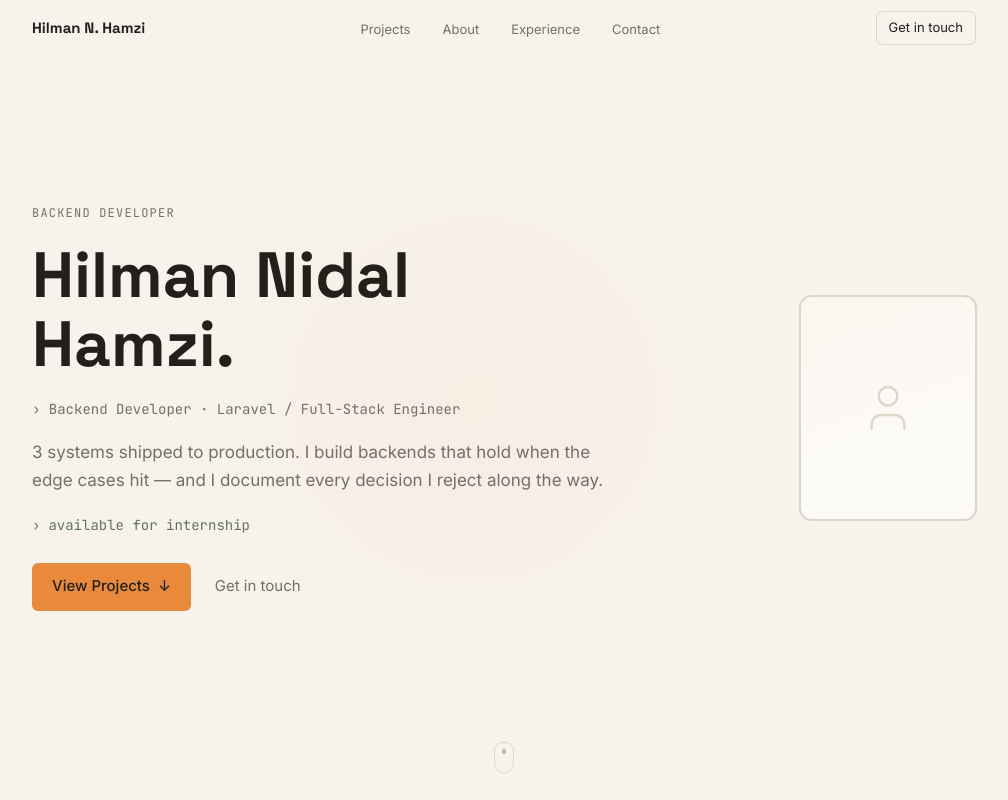
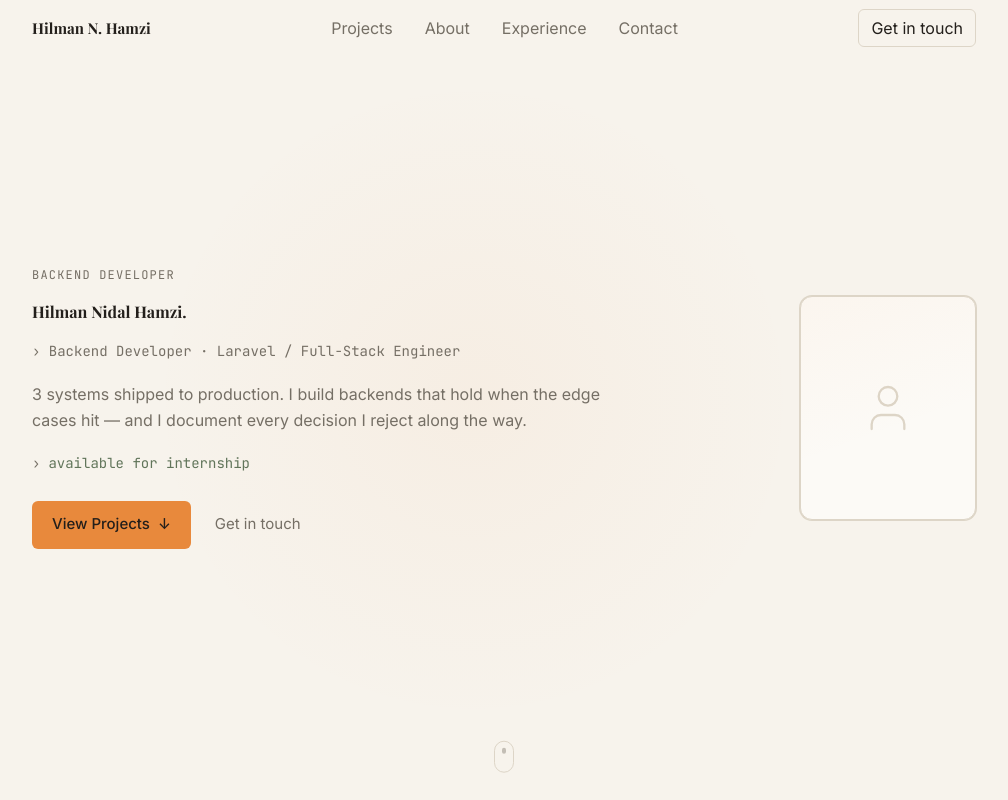
Before and after one commit to kaz-hero123/hilman-portfolio, a Next.js app: page / in a window 1280 px wide. Shown: the top 800 px of the page, without its empty margins (136-1144 px from the left). Built offline with nearby package versions, Linux system fonts and the light colour scheme.

Commit message:
style(typography): integrate Playfair Display and Pacifico fonts

```diff
--- a/src/app/globals.css
+++ b/src/app/globals.css
@@ -5,6 +5,8 @@
 @layer base {
   *, *::before, *::after {
     box-sizing: border-box;
+    margin: 0;
+    padding: 0;
   }
 
   html {
@@ -15,20 +17,19 @@
   body {
     background-color: #F7F3EC;
     color: #231F1B;
-    font-family: var(--font-body), sans-serif;
+    font-family: var(--font-body), system-ui, sans-serif;
     -webkit-font-smoothing: antialiased;
     -moz-osx-font-smoothing: grayscale;
   }
 
   h1, h2, h3, h4, h5, h6 {
-    font-family: var(--font-display), sans-serif;
+    font-family: var(--font-serif), Georgia, serif;
     font-weight: 700;
-    color: #231F1B;
     line-height: 1.1;
   }
 
   ::selection {
-    background-color: rgba(232, 137, 60, 0.25);
+    background-color: rgba(35, 31, 27, 0.15);
     color: #231F1B;
   }
 
@@ -36,7 +37,7 @@
   ::-webkit-scrollbar        { width: 6px; }
   ::-webkit-scrollbar-track  { background: #F7F3EC; }
   ::-webkit-scrollbar-thumb  { background: #DDD5C7; border-radius: 3px; }
-  ::-webkit-scrollbar-thumb:hover { background: #E8893C; }
+  ::-webkit-scrollbar-thumb:hover { background: #231F1B; }
 
   @media (prefers-reduced-motion: reduce) {
     *, *::before, *::after {
--- a/src/app/layout.tsx
+++ b/src/app/layout.tsx
@@ -1,5 +1,5 @@
 import type { Metadata } from 'next'
-import { spaceGrotesk, inter, jetbrainsMono } from '@/lib/fonts'
+import { playfair, pacifico, inter, jetbrainsMono } from '@/lib/fonts'
 import { Nav } from '@/components/Nav'
 import { Footer } from '@/components/Footer'
 import './globals.css'
@@ -26,7 +26,7 @@ export default function RootLayout({
   return (
     <html
       lang="en"
-      className={`${spaceGrotesk.variable} ${inter.variable} ${jetbrainsMono.variable}`}
+      className={`${playfair.variable} ${pacifico.variable} ${inter.variable} ${jetbrainsMono.variable}`}
     >
       <body>
         <a
--- a/src/lib/fonts.ts
+++ b/src/lib/fonts.ts
@@ -1,15 +1,22 @@
-import { Space_Grotesk, Inter, JetBrains_Mono } from 'next/font/google'
+import { Playfair_Display, Inter, JetBrains_Mono, Pacifico } from 'next/font/google'
 
-export const spaceGrotesk = Space_Grotesk({
+export const playfair = Playfair_Display({
   subsets: ['latin'],
-  weight: ['500', '600', '700'],
-  variable: '--font-display',
+  weight: ['400', '700', '800', '900'],
+  variable: '--font-serif',
+  display: 'swap',
+})
+
+export const pacifico = Pacifico({
+  subsets: ['latin'],
+  weight: ['400'],
+  variable: '--font-script',
   display: 'swap',
 })
 
 export const inter = Inter({
   subsets: ['latin'],
-  weight: ['400', '500'],
+  weight: ['400', '500', '600'],
   variable: '--font-body',
   display: 'swap',
 })
--- a/tailwind.config.ts
+++ b/tailwind.config.ts
@@ -5,32 +5,25 @@ const config: Config = {
   theme: {
     extend: {
       colors: {
-        // v2 Design Tokens — PRD §2.1
-        forest:   '#173328', // dark section band bg (Stats, Contact)
-        ember:    '#E8893C', // primary accent — bg fill CTA only on paper/panel; foreground ok on forest
-        gold:     '#D9A441', // tag/label bg-tint & icon accent; foreground on forest
-        goldDeep: '#91681D', // tag/label TEXT on paper/panel (light-context only)
-        sage:     '#7C9473', // status dot; foreground on forest (large text only)
-        sageDeep: '#61755A', // status TEXT on paper/panel (light-context only)
-        paper:    '#F7F3EC', // page background (warm cream)
-        panel:    '#FCFAF6', // card/panel background
-        line:     '#DDD5C7', // divider/border on light bg; muted-text on forest (dual-role)
-        ink:      '#231F1B', // primary text on light bg
-        dust:     '#756F65', // secondary/muted text on light bg only
+        // Design tokens
+        paper:    '#F7F3EC',
+        panel:    '#FCFAF6',
+        line:     '#DDD5C7',
+        ink:      '#231F1B',
+        dust:     '#756F65',
+        forest:   '#173328',
+        ember:    '#E8893C',
+        gold:     '#D9A441',
+        goldDeep: '#91681D',
+        sage:     '#7C9473',
+        sageDeep: '#61755A',
       },
       fontFamily: {
-        display: ['var(--font-display)', 'sans-serif'],
-        body:    ['var(--font-body)',    'sans-serif'],
-        mono:    ['var(--font-mono)',    'monospace'],
-      },
-      fontSize: {
-        'display': ['clamp(2.5rem, 6vw, 4rem)', { lineHeight: '1.08', fontWeight: '700' }],
-        'heading':  ['clamp(1.5rem, 3vw, 2rem)', { lineHeight: '1.2', fontWeight: '700' }],
-        'subhead':  ['1.125rem', { lineHeight: '1.4', fontWeight: '600' }],
-        'body':     ['1.0625rem', { lineHeight: '1.65' }],
-        'caption':  ['0.8125rem', { lineHeight: '1.5' }],
-        'eyebrow':  ['0.6875rem', { lineHeight: '1.4', letterSpacing: '0.08em' }],
-        'mono-sm':  ['0.8125rem', { lineHeight: '1.5' }],
+        serif:   ['var(--font-serif)', 'Georgia', 'serif'],
+        display: ['var(--font-serif)', 'Georgia', 'serif'],
+        script:  ['var(--font-script)', 'cursive'],
+        body:    ['var(--font-body)', 'system-ui', 'sans-serif'],
+        mono:    ['var(--font-mono)', 'monospace'],
       },
       borderRadius: {
         DEFAULT: '6px',
```
